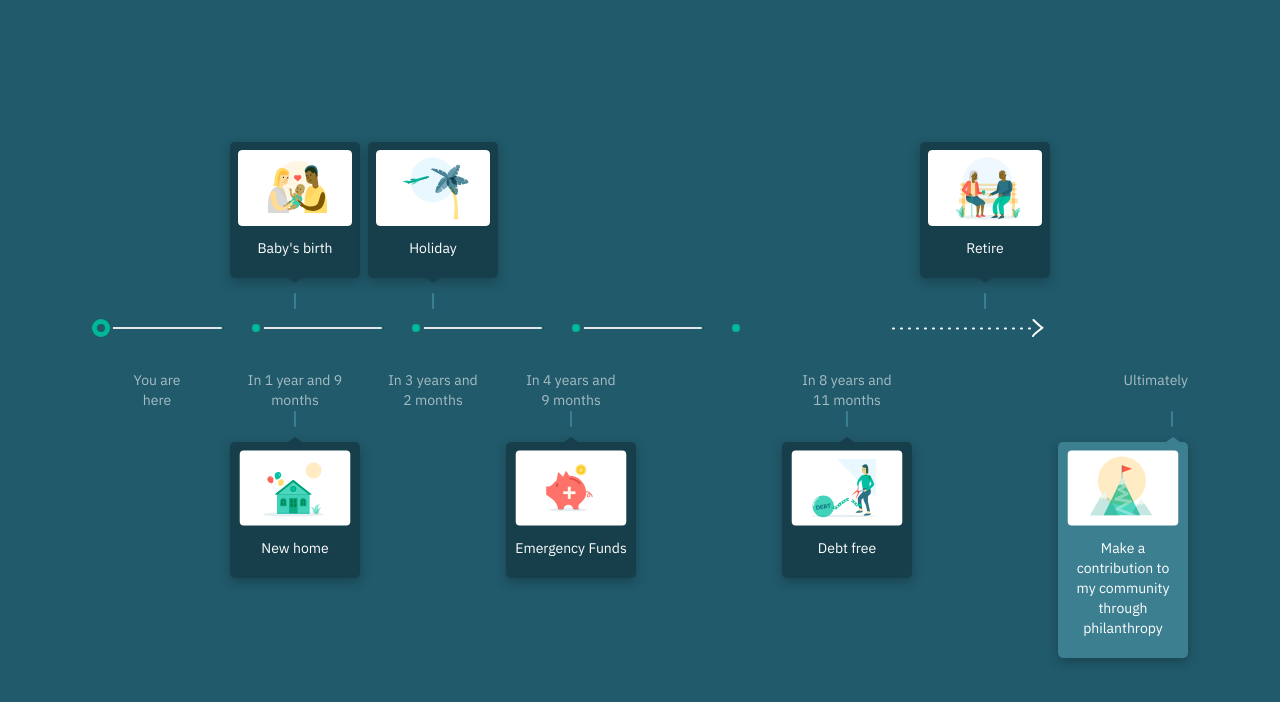
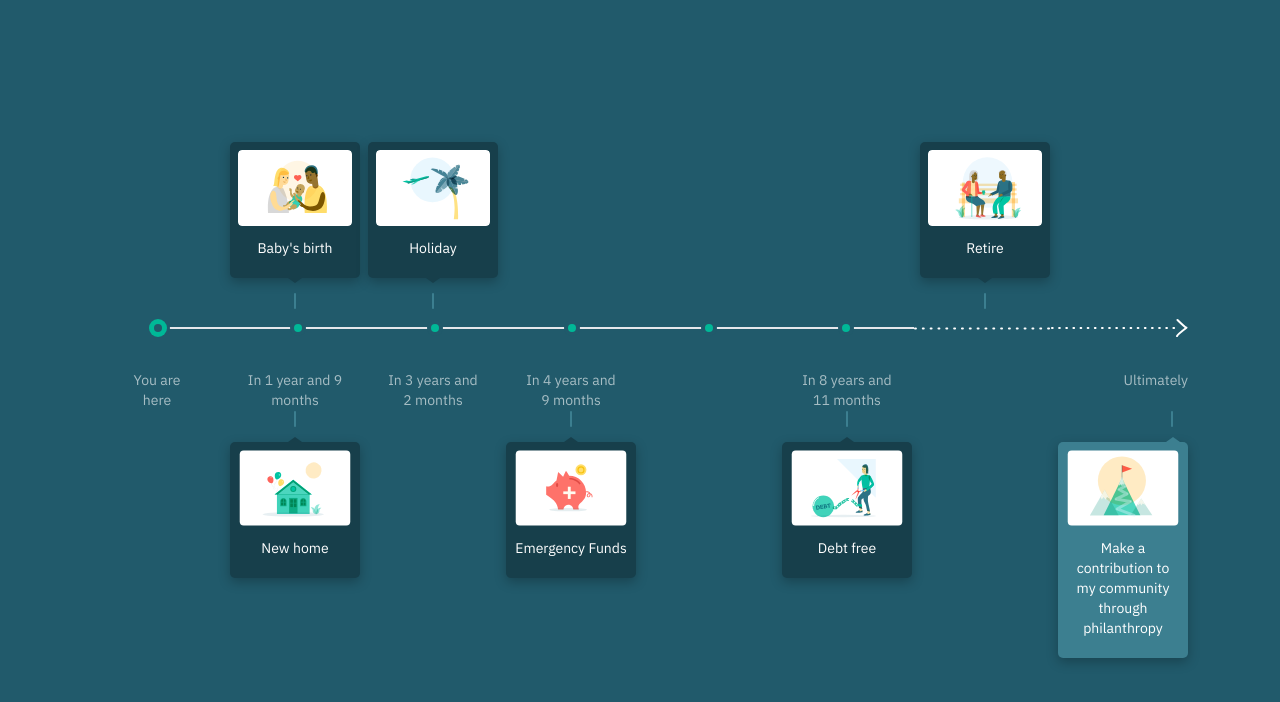
Before and after one commit to jonson-ncube/frontend-figma-tech, a React (Create React App) app: page / in a window 1280 px wide. Shown: the top 702 px of the page. Built offline with nearby package versions, Linux system fonts and the light colour scheme.

Commit message:
refactor: update ProgressSteps component to dynamically generate steps and improve layout

```diff
--- a/src/components/ProgressSteps.tsx
+++ b/src/components/ProgressSteps.tsx
@@ -1,32 +1,101 @@
-import StepCircle from "./StepCirle";
+// import StepCircle from "./StepCirle";
+// import dottedLine from "../assets/dottedLine.svg";
+// import arrow from "../assets/arrow.svg";
+
+// type ProgressStepsProps = {
+//   steps?: number;
+//   current?: number;
+// };
+
+// export default function ProgressSteps({
+//   steps = 5,
+//   current = 0,
+// }: ProgressStepsProps) {
+//   return (
+//     <div className="grid grid-cols-8 items-center">
+//       <div className="border h-0 flex justify-self-end w-[50%]">
+//         <div className="flex relative justify-center items-center">
+//           <StepCircle active={true} />
+//         </div>
+//       </div>
+//       <div className="border h-0 w-full">
+//         <div className="flex relative justify-center items-center">
+//           <StepCircle active={false} />
+//         </div>
+//       </div>
+//       <div className="border h-0 w-full">
+//         <div className="flex relative justify-center items-center">
+//           <StepCircle active={false} />
+//         </div>
+//       </div>
+//       <div className="border h-0 w-full">
+//         <div className="flex relative justify-center items-center">
+//           <StepCircle active={false} />
+//         </div>
+//       </div>
+//       <div className="border h-0 w-full" />
+//       <div className="border h-0 w-[50%]">
+//         <div className="flex relative justify-end items-center">
+//           <StepCircle active={false} />
+//         </div>
+//       </div>
+//       <img className="h-[3px] w-full" src={dottedLine} alt="dotted-line" />
+//       <div className="flex items-center justify-end w-full pr-5">
+//         <img className="h-[20px] w-[12px]" src={arrow} alt="arrow" />
+//       </div>
+//     </div>
+//   );
+// }
+
+
+
 import dottedLine from "../assets/dottedLine.svg";
 import arrow from "../assets/arrow.svg";
+import StepCircle from "./StepCirle";
 
 type ProgressStepsProps = {
   steps?: number;
   current?: number;
 };
 
-export default function ProgressSteps({ steps = 5, current = 0 }: ProgressStepsProps) {
+export default function ProgressSteps({
+  steps = 6,
+  current = 0,
+}: ProgressStepsProps) {
+  const stepItems = [];
+
+  // Create an array to hold the JSX elements for each step
+  for (let i = 0; i < steps; i++) {
+    const isActive = i <= current;
+    const isFirst = i === 0;
+
+    // Use a loop to generate the correct number of steps and connectors
+    stepItems.push(
+      <div key={i} className={`h-0 ${isFirst ? 'w-[50%]' : 'w-full'} ${!isFirst && 'border'}`}>
+        <div className={`flex relative justify-center items-center ${isFirst ? 'justify-self-end' : ''}`}>
+          <StepCircle active={isActive} />
+        </div>
+      </div>
+    );
+  }
+
   return (
-    <div className="flex items-center">
-      <div className="grid grid-cols-6 items-center gap-2">
-        {Array.from({ length: steps }).map((_, i) => (
-          <div key={i} className="flex items-center gap-1">
-            <StepCircle active={i <= current} />
-            {i < steps - 1 && (
-              <div className="border-t-2 h-0 w-[130px] rounded-lg" />
-            )}
-          </div>
-        ))}
-        <div className="flex items-center">
-          <img
-            className="h-[3px] w-[140px]"
-            src={dottedLine}
-            alt="dotted-line"
-          />
-          <img className="h-[20px] w-[12px]" src={arrow} alt="arrow" />
+    <div className="grid grid-cols-8 items-center">
+      <div className="border h-0 flex justify-self-end w-[50%]">
+        <div className="flex relative justify-center items-center">
+          <StepCircle active={true} />
         </div>
+      </div>
+      {/* Render all but the first step, which is hardcoded */}
+      {stepItems.slice(1)}
+
+      {/* The last two elements for the grid */}
+      <img className="h-[3px] w-full" src={dottedLine} alt="dotted-line" />
+
+      <div className="flex items-center justify-end w-full">
+      <img className="h-[3.5px] w-full" src={dottedLine} alt="dotted-line" />
+      {/* <div className="h-0 border border-dashed w-full"/> */}
+        <img className="h-[20px] w-[12px]" src={arrow} alt="arrow" />
       </div>
     </div>
   );
```
